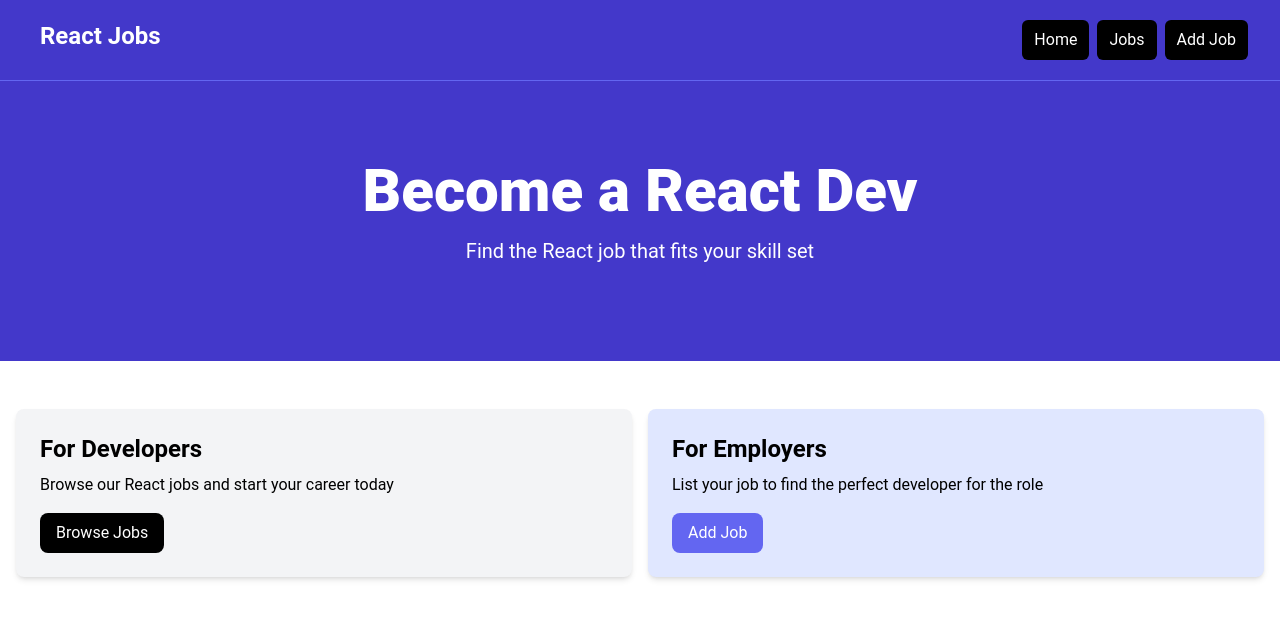
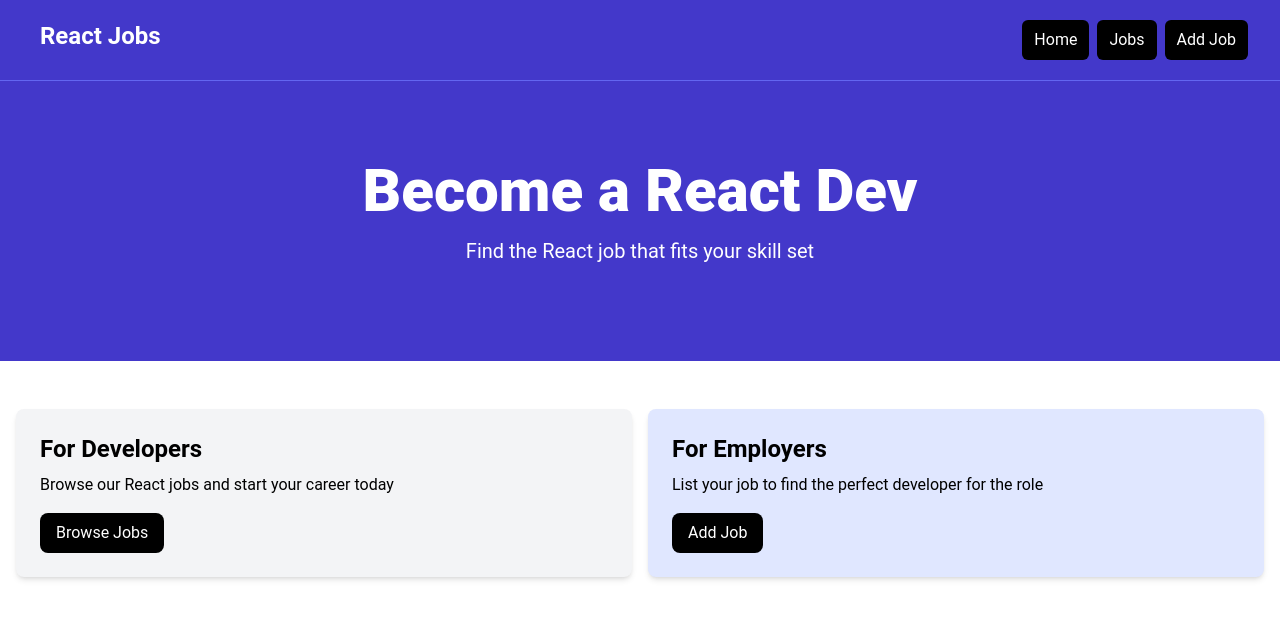
Before and after one commit to akam/job-board, a React (Vite) app in the folder vite-project/: page / in a window 1280 px wide. Shown: the top 618 px of the page. Built offline with nearby package versions, Linux system fonts and the light colour scheme.

Commit message:
refactored code

```diff
--- a/vite-project/src/components/Card.tsx
+++ b/vite-project/src/components/Card.tsx
@@ -1,14 +1,27 @@
-import { PropsWithChildren } from "react";
-
 interface cardProps {
+    title: string
+    description: string
+    buttonText: string
     bg?: string
 }
 
-function Card (props: PropsWithChildren<cardProps>){
+function Card (props: cardProps){
+
     const backgroundColor = props.bg ? props.bg : 'bg-gray-100';
+
     return (
         <div className={`${backgroundColor} p-6 rounded-lg shadow-md`}>
-            {props.children}
+            <h2 className='text-2xl font-bold'>
+                {`For ${props.title}`}
+            </h2>
+            <p className='mt-2 mb-4'>
+                {props.description}
+            </p>
+            <button
+              className='inline-block bg-black text-white rounded-lg px-4 py-2 hover:bg-gray-700'
+            >
+                {props.buttonText}
+            </button>
         </div>)
   };
 
--- a/vite-project/src/components/HomeCards.tsx
+++ b/vite-project/src/components/HomeCards.tsx
@@ -6,33 +6,19 @@ function HomeCards(){
         <section className='py-4'>
             <div className='container-xl lg:container m-auto'>
                 <div className='grid grid-cols-1 md:grid-cols-2 gap-4 p-4 rounded-lg'>
-          <Card>
-            <h2 className='text-2xl font-bold'>For Developers</h2>
-            <p className='mt-2 mb-4'>
-              Browse our React jobs and start your career today
-            </p>
-            <button
-              className='inline-block bg-black text-white rounded-lg px-4 py-2 hover:bg-gray-700'
-            >
-              Browse Jobs
-            </button>
-          </Card>
-          <Card bg='bg-indigo-100'>
-            <h2 className='text-2xl font-bold'>For Employers</h2>
-            <p className='mt-2 mb-4'>
-              List your job to find the perfect developer for the role
-            </p>
-            <button
-
-              className='inline-block bg-indigo-500 text-white rounded-lg px-4 py-2 hover:bg-indigo-600'
-            >
-              Add Job
-            </button>
-          </Card>
+                <Card
+                    title='Developers'
+                    description='Browse our React jobs and start your career today'
+                    buttonText='Browse Jobs'
+                />
+                <Card
+                    title='Employers'
+                    description='List your job to find the perfect developer for the role'
+                    buttonText='Add Job'
+                    bg='bg-indigo-100'/>
                 </div>
             </div>
         </section>
-
         </>
     )
 }
```
Lines whose indentation alone changed are shown as unchanged.
